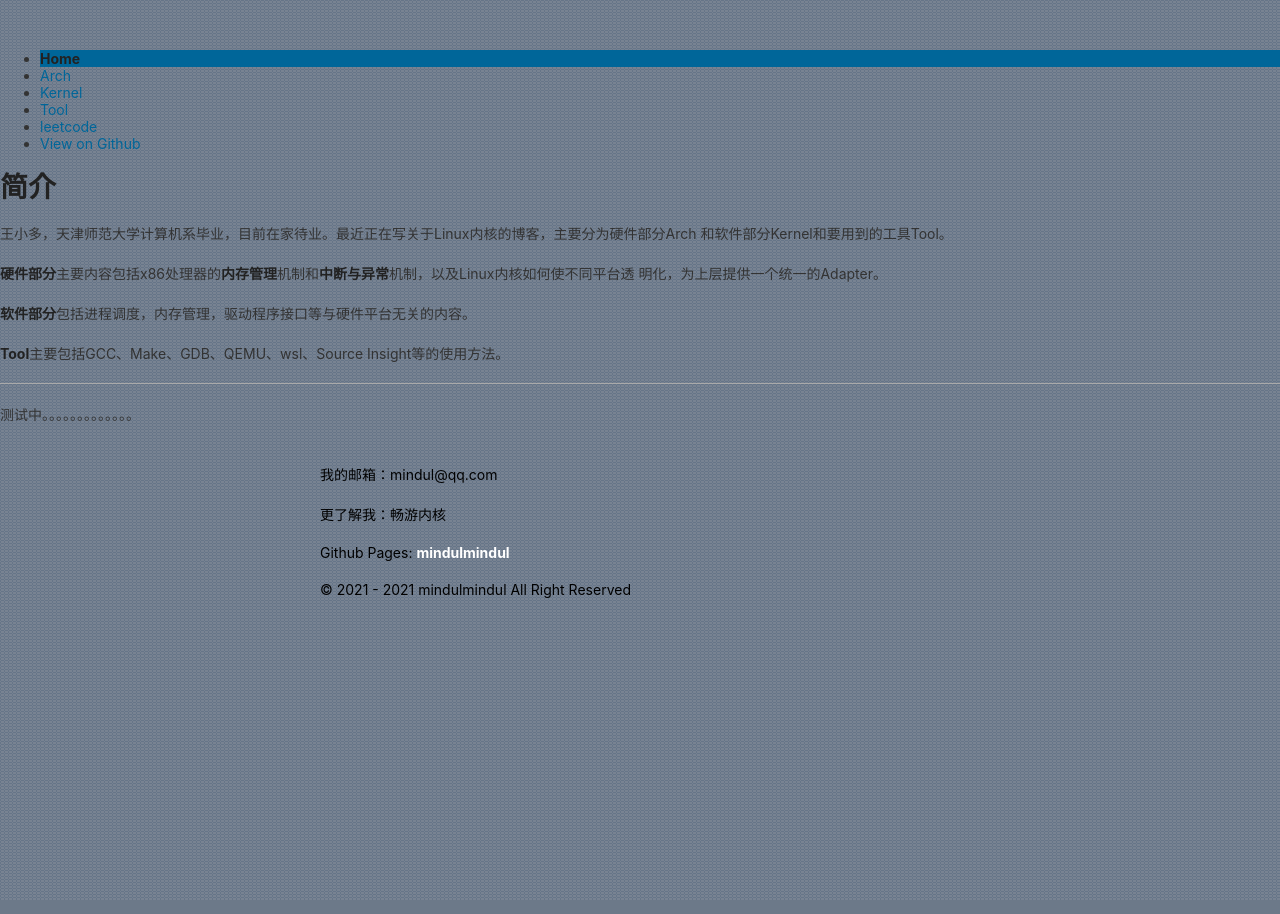
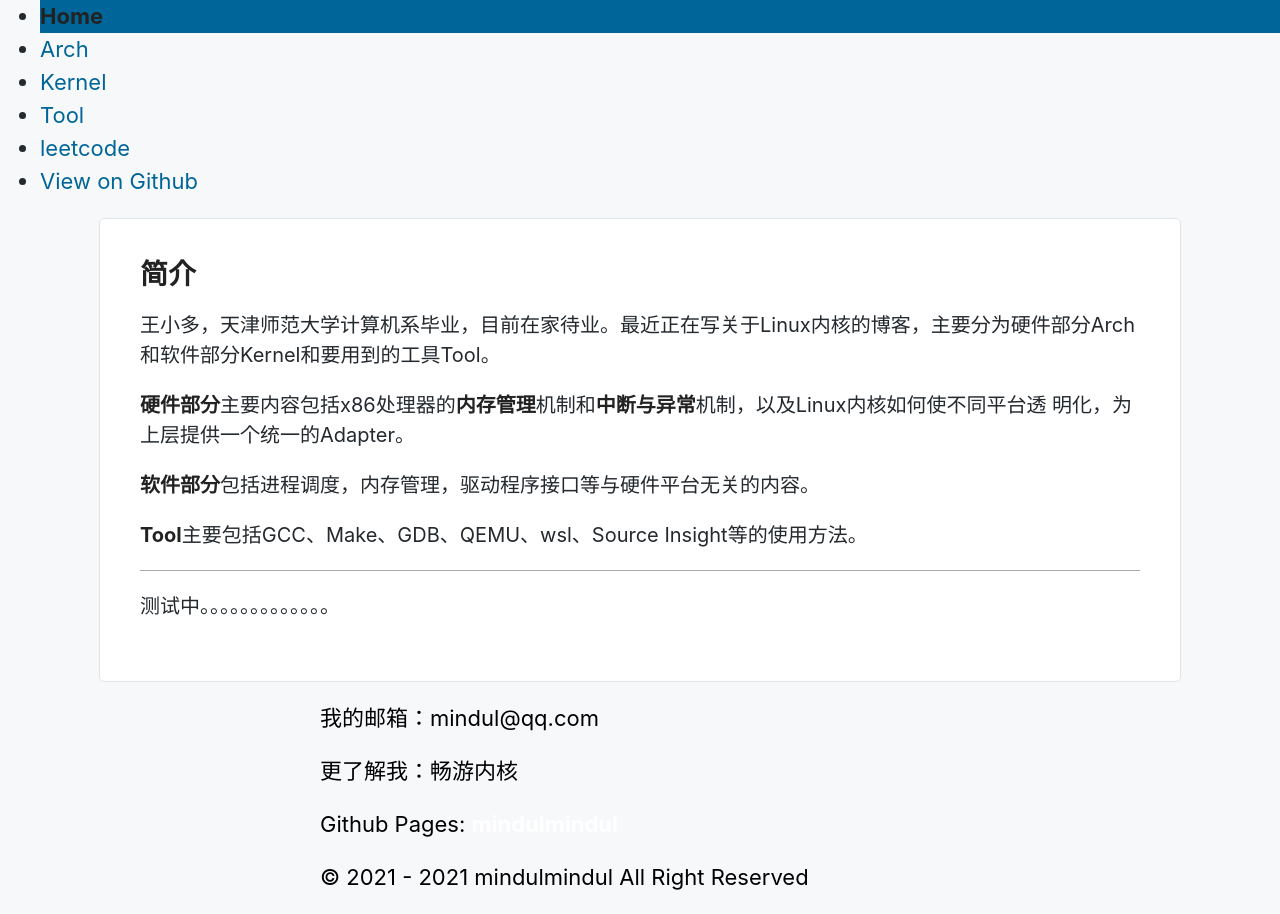
Before and after one commit to mindulmindul/mindulmindul.github.io, a Jekyll site: the page built from index.md, in a window 1280 px wide. Built offline with Jekyll 4.4.1, drawn with Linux system fonts in a browser that asks for light colours.

Commit message:
更改了默认视图

```diff
--- a/_sass/jekyll-theme-modernist.scss
+++ b/_sass/jekyll-theme-modernist.scss
@@ -2,28 +2,29 @@
 @import url('https://fonts.googleapis.com/css?family=Lato:300italic,700italic,300,700');
 
 html {
-    background:#6C7989;
-    background: #6C7989 linear_gradient(#6C7989, #434B55) fixed;
     height: 100%;
+    background-color: #f6f8fa;
 }
 
 body {
-    padding:50px 0;
     margin:0;
-    font-family: -apple-system,SF UI Text,Arial,PingFang SC,Hiragino Sans GB,Microsoft YaHei,WenQuanYi Micro Hei,sans-serif;
-    font-size:14px;
-    color:#333333;
-    //font-weight:350;
-    background:url('/assets/images/checker.png') fixed;
+    font-family: -apple-system,BlinkMacSystemFont,Segoe UI,Helvetica,Arial,sans-serif,Apple Color Emoji,Segoe UI Emoji;
+    font-size:22px;
+    line-height: 1.5;
+    color:#24292e;
     min-height: calc(100% - 100px);
 }
 
-.wrapper {
-    width:740px;
+main{
+    width:1000px;
     margin:0 auto;
-    background:#DEDEDE;
-    border-radius: 8px;
-    box-shadow: rgba(#000, 0.2) 0 0 0 1px, rgba(#000, 0.45) 0 3px 10px;
+    background:#ffffff;
+    border-radius: 5px;
+    border: #e1e4e8 solid 1px;
+    padding: 40px;
+    //box-shadow: rgba(#000, 0.2) 0 0 0 1px, rgba(#000, 0.45) 0 3px 10px;
+    font-family: -apple-system,BlinkMacSystemFont,Segoe UI,Helvetica,Arial,sans-serif,Apple Color Emoji,Segoe UI Emoji;
+    font-size:20px;
 }
 
 header, section, footer {
@@ -116,28 +117,6 @@ ul {
      box-shadow: rgba(#000, 0.2) 0 -1px 0, inset rgba(#fff, 0.7) 0 -1px 0;
  }
 
-li {
-    width:max-content;
-    float:left;
-    border-right:1px solid #3A7CBE;
-    border-radius: 5px;
-    height:25px;
-
-
-&.single {
-     border:none;
- }
-}
-
-li + li {
-    width:max-content;
-    border-left:1px solid #8BBEF3;
-}
-
-li + li + li {
-    border-right:none;
-    width:max-content;
-}
 
 a {
     line-height:1;
@@ -168,7 +147,6 @@ strong {
 section {
     padding:15px 20px;
     font-size:15px;
-    border-top:1px solid #fff;
     background: linear_gradient(#fafafa, #DEDEDE 700px);
     border-radius: 0 0 8px 8px;
     position:relative;
```
